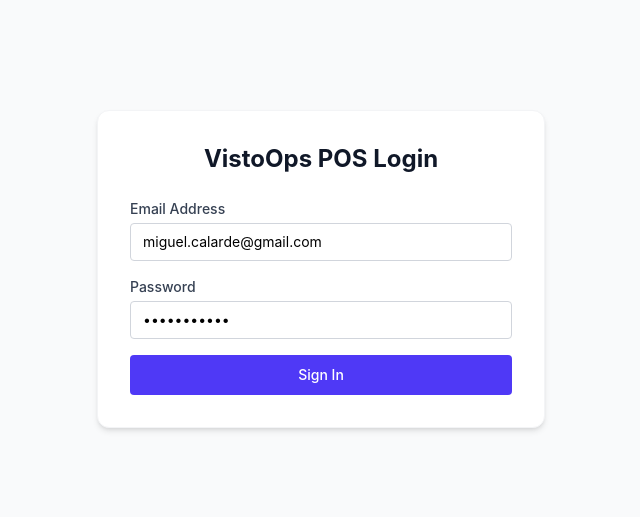
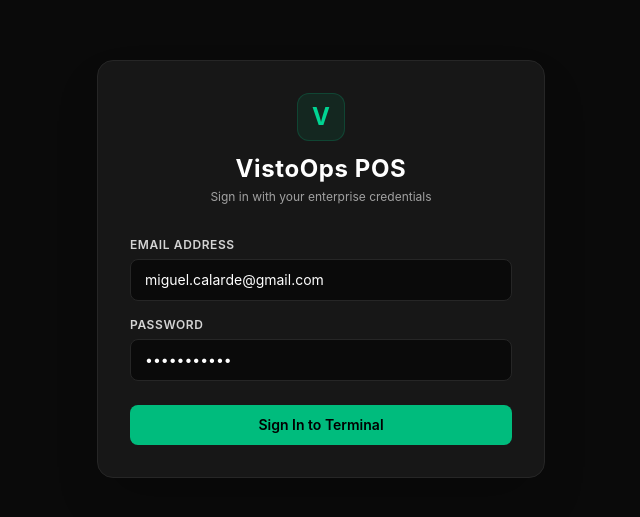
Before and after one commit to vnclrd/visto-ops, a React (Vite) app in the folder frontend/: page / in a window 1280 px wide. Shown: the part 131-648 px from the top of the page, without its empty margins (319-959 px from the left). Built offline with nearby package versions, Linux system fonts and the light colour scheme.

Commit message:
fix: update login and store select UI

```diff
--- a/frontend/src/pages/Login.tsx
+++ b/frontend/src/pages/Login.tsx
@@ -28,47 +28,61 @@ export const LoginPage: React.FC<LoginProps> = ({ onLoginSuccess }) => {
   };
 
   return (
-    <div className="flex min-h-screen items-center justify-center bg-gray-50 px-4">
-      <div className="w-full max-w-md rounded-xl bg-white p-8 shadow-md border border-gray-100">
-        <h2 className="text-2xl font-bold text-gray-900 text-center mb-6">
-          VistoOps POS Login
-        </h2>
+    <div className="flex min-h-screen items-center justify-center bg-neutral-950 px-4 select-none">
+      <div className="w-full max-w-md rounded-2xl bg-neutral-900 p-8 border border-neutral-800 shadow-2xl">
+        <div className="text-center mb-8">
+          <div className="inline-flex items-center justify-center w-12 h-12 rounded-xl bg-emerald-500/10 border border-emerald-500/20 text-emerald-400 font-bold text-2xl mb-3">
+            V
+          </div>
+          <h2 className="text-2xl font-bold text-white tracking-wide">
+            VistoOps POS
+          </h2>
+          <p className="text-xs text-neutral-400 mt-1">
+            Sign in with your enterprise credentials
+          </p>
+        </div>
 
         {errorMsg && (
-          <div className="mb-4 rounded bg-rose-50 p-3 text-sm text-rose-700 border border-rose-200">
+          <div className="mb-5 rounded-lg bg-rose-500/10 border border-rose-500/30 p-3 text-xs text-rose-400 text-center">
             {errorMsg}
           </div>
         )}
 
         <form onSubmit={handleSubmit} className="space-y-4">
           <div>
-            <label className="block text-sm font-medium text-gray-700">Email Address</label>
+            <label className="block text-xs font-semibold text-neutral-300 uppercase tracking-wider mb-1.5">
+              Email Address
+            </label>
             <input
               type="email"
               value={email}
               onChange={(e) => setEmail(e.target.value)}
               required
-              className="mt-1 block w-full rounded border border-gray-300 px-3 py-2 text-sm focus:border-indigo-500 focus:outline-none"
+              className="w-full rounded-lg bg-neutral-950 border border-neutral-800 px-3.5 py-2.5 text-sm text-white placeholder-neutral-500 focus:outline-none focus:border-emerald-500 transition"
+              placeholder="user@vistoops.com"
             />
           </div>
 
           <div>
-            <label className="block text-sm font-medium text-gray-700">Password</label>
+            <label className="block text-xs font-semibold text-neutral-300 uppercase tracking-wider mb-1.5">
+              Password
+            </label>
             <input
               type="password"
               value={password}
               onChange={(e) => setPassword(e.target.value)}
               required
-              className="mt-1 block w-full rounded border border-gray-300 px-3 py-2 text-sm focus:border-indigo-500 focus:outline-none"
+              className="w-full rounded-lg bg-neutral-950 border border-neutral-800 px-3.5 py-2.5 text-sm text-white placeholder-neutral-500 focus:outline-none focus:border-emerald-500 transition"
+              placeholder="••••••••"
             />
           </div>
 
           <button
             type="submit"
             disabled={isLoading}
-            className="w-full rounded bg-indigo-600 py-2.5 px-4 text-sm font-medium text-white hover:bg-indigo-700 transition disabled:opacity-50"
+            className="w-full mt-2 rounded-lg bg-emerald-500 hover:bg-emerald-400 py-2.5 px-4 text-sm font-semibold text-black transition disabled:opacity-50 active:scale-[0.99]"
           >
-            {isLoading ? "Signing in..." : "Sign In"}
+            {isLoading ? "Signing in..." : "Sign In to Terminal"}
           </button>
         </form>
       </div>
--- a/frontend/src/pages/StoreSelection.tsx
+++ b/frontend/src/pages/StoreSelection.tsx
@@ -36,10 +36,12 @@ export const StoreSelectionPage: React.FC<StoreSelectionProps> = ({
   };
 
   return (
-    <div className="flex min-h-screen items-center justify-center bg-gray-50 px-4 relative">
-      <div className="w-full max-w-lg rounded-xl bg-white p-8 shadow-md border border-gray-100">
+    <div className="flex min-h-screen items-center justify-center bg-neutral-950 px-4 select-none relative">
+      <div className="w-full max-w-lg rounded-2xl bg-neutral-900 p-8 border border-neutral-800 shadow-2xl">
         <div className="flex items-center justify-between mb-2">
-          <h2 className="text-2xl font-bold text-gray-900">Select Store</h2>
+          <h2 className="text-2xl font-bold text-white tracking-wide">
+            Select Store
+          </h2>
           {stores.length > 1 && (
             <button
               onClick={() => {
@@ -47,39 +49,39 @@ export const StoreSelectionPage: React.FC<StoreSelectionProps> = ({
                 setEnteredPin("");
                 setShowPinModal(true);
               }}
-              className="text-xs font-semibold px-3 py-1.5 rounded-lg border border-indigo-200 bg-indigo-50 text-indigo-700 hover:bg-indigo-100 transition"
+              className="text-xs font-medium px-3 py-1.5 rounded-lg border border-emerald-500/30 bg-emerald-500/10 text-emerald-400 hover:bg-emerald-500/20 transition"
             >
               Global Dashboard &rarr;
             </button>
           )}
         </div>
 
-        <p className="text-sm text-gray-500 mb-6">
-          Logged in as <span className="font-semibold">{account.name}</span>
+        <p className="text-xs text-neutral-400 mb-6">
+          Logged in as <span className="text-neutral-200 font-semibold">{account.name}</span>
         </p>
 
         {stores.length === 0 ? (
-          <p className="text-center text-sm text-gray-500 py-4">
+          <div className="p-6 text-center bg-neutral-950 border border-neutral-800 rounded-xl text-xs text-neutral-500">
             No active stores found for this account.
-          </p>
+          </div>
         ) : (
           <div className="space-y-3">
             {stores.map((store) => (
               <button
                 key={store.id}
                 onClick={() => onSelectStore(store)}
-                className="w-full flex items-center justify-between p-4 rounded-lg border border-gray-200 hover:border-indigo-500 hover:bg-indigo-50 transition text-left group"
+                className="w-full flex items-center justify-between p-4 rounded-xl border border-neutral-800 bg-neutral-950/60 hover:bg-neutral-800 hover:border-neutral-700 transition text-left group"
               >
                 <div>
-                  <h3 className="font-semibold text-gray-800 group-hover:text-indigo-600">
+                  <h3 className="font-semibold text-neutral-200 group-hover:text-emerald-400 transition">
                     {store.name || store.id}
                   </h3>
                   {store.location && (
-                    <p className="text-xs text-gray-500 mt-0.5">{store.location}</p>
+                    <p className="text-xs text-neutral-400 mt-0.5">{store.location}</p>
                   )}
                 </div>
-                <span className="text-sm font-medium text-indigo-600 opacity-0 group-hover:opacity-100 transition">
-                  Select &rarr;
+                <span className="text-xs font-semibold text-emerald-400 opacity-0 group-hover:opacity-100 transition translate-x-[-4px] group-hover:translate-x-0">
+                  Launch &rarr;
                 </span>
               </button>
             ))}
@@ -90,7 +92,7 @@ export const StoreSelectionPage: React.FC<StoreSelectionProps> = ({
       {/* PIN Verification Modal */}
       {showPinModal && (
         <div className="fixed inset-0 bg-black/70 backdrop-blur-sm flex items-center justify-center z-50 p-4">
-          <div className="bg-neutral-900 border border-neutral-800 rounded-xl max-w-sm w-full p-6 shadow-xl text-white">
+          <div className="bg-neutral-900 border border-neutral-800 rounded-xl max-w-sm w-full p-6 shadow-2xl text-white">
             <h3 className="text-lg font-semibold text-center mb-1">
               Owner Verification
             </h3>
```
